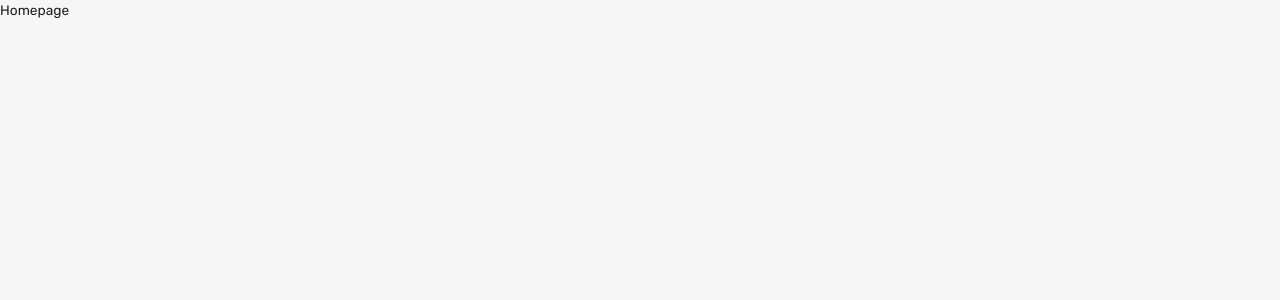
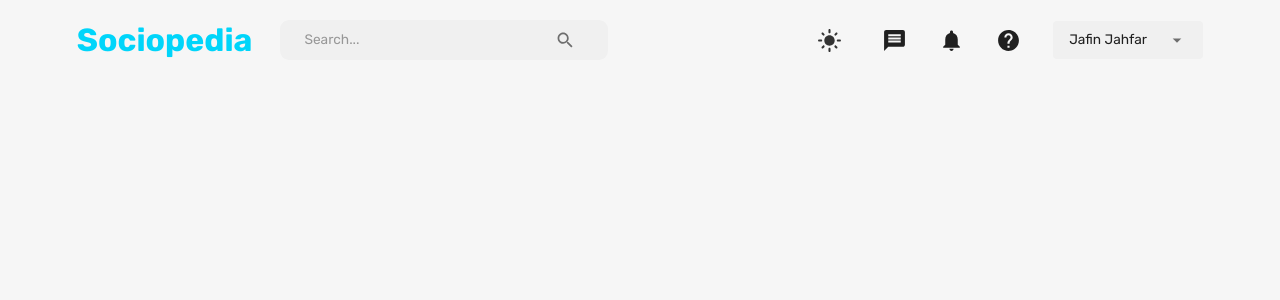
Before and after one commit to jafin01/MERN-Social-media-App, a React (Create React App) app in the folder client/: page /home in a window 1280 px wide. Shown: the top 300 px of the page. Built offline with nearby package versions, Linux system fonts and the light colour scheme.

Commit message:
Navbar completed

```diff
--- a/client/src/pages/HomePage/HomePage.jsx
+++ b/client/src/pages/HomePage/HomePage.jsx
@@ -1,8 +1,12 @@
+import { Box } from '@mui/system';
 import React from 'react';
+import Navbar from '../Navbar/Navbar';
 
 function HomePage() {
   return (
-    <div>Homepage</div>
+    <Box>
+      <Navbar />
+    </Box>
   );
 }
 
--- a/client/src/pages/Navbar/Navbar.jsx
+++ b/client/src/pages/Navbar/Navbar.jsx
@@ -1,10 +1,194 @@
-import React from 'react';
+import React, { useState } from 'react';
+import {
+  Box,
+  IconButton,
+  InputBase,
+  Typography,
+  Select,
+  MenuItem,
+  FormControl,
+  useTheme,
+  useMediaQuery,
+} from '@mui/material';
+
+import {
+  Search,
+  Message,
+  DarkMode,
+  LightMode,
+  Notifications,
+  Help,
+  Menu,
+  Close,
+} from '@mui/icons-material';
+import { useDispatch } from 'react-redux';
+// import { useSelector } from 'react-redux';
+import { useNavigate } from 'react-router-dom';
+import FlexBetween from '../../components/FlexBetween';
+import { authActions } from '../../store/authSlice';
 
 function Navbar() {
+  const [isMobileMenuToggled, setIsMobileMenuToggled] = useState(false);
+  const dispatch = useDispatch();
+  const navigate = useNavigate();
+  // const user = useSelector((state) => state.user);
+  const isNonMobileScreens = useMediaQuery('(min-width: 1000px');
+
+  const theme = useTheme();
+  const neutralLight = theme.palette.neutral.light;
+  const { dark } = theme.palette.neutral;
+  const background = theme.palette.background.default;
+  const primaryLight = theme.palette.primary.light;
+  const { alt } = theme.palette.background;
+
+  // const fullName = `${user.firstName} ${user.lastName}`;
+  const fullName = 'Jafin Jahfar';
+
   return (
-    <div>
-      Navbar
-    </div>
+    <FlexBetween padding="1rem 6%" background={alt}>
+      <FlexBetween gap="1.75rem">
+        <Typography
+          fontWeight="bold"
+          fontSize="clamp(1rem, 2rem, 2.25rem)"
+          color="primary"
+          onClick={() => navigate('/home')}
+          sx={{
+            '&:hover': {
+              color: primaryLight,
+              cursor: 'pointer',
+            },
+          }}
+        >
+          Sociopedia
+
+        </Typography>
+        {isNonMobileScreens && (
+          <FlexBetween
+            backgroundColor={neutralLight}
+            borderRadius="9px"
+            gap="3rem"
+            padding="0.1rem 1.5rem"
+          >
+            <InputBase placeholder="Search..." />
+            <IconButton>
+              <Search />
+            </IconButton>
+          </FlexBetween>
+        )}
+      </FlexBetween>
+
+      {/* desktop nav */}
+      {isNonMobileScreens ? (
+        <FlexBetween gap="2rem">
+          <IconButton onClick={() => dispatch(authActions.setMode())}>
+            {theme.palette.mode === 'dark' ? (
+              <DarkMode sx={{ fontSize: '25px' }} />
+            ) : (
+              <LightMode sx={{ color: dark, fontSize: '25px' }} />
+            )}
+          </IconButton>
+          <Message sx={{ fontSize: '25px' }} />
+          <Notifications sx={{ fontSize: '25px' }} />
+          <Help sx={{ fontSize: '25px' }} />
+          <FormControl variant="standard" value={fullName}>
+            <Select
+              value={fullName}
+              sx={{
+                backgroundColor: neutralLight,
+                width: '150px',
+                borderRadius: '0.25rem',
+                padding: '0.25rem 1rem',
+                '& .MuiSvgIcon-root': {
+                  pr: '0.25rem',
+                  width: '3rem',
+                },
+                '& .MuiSelect-select:focus': {
+                  backgroundColor: neutralLight,
+                },
+              }}
+              input={<InputBase />}
+            >
+              <MenuItem value={fullName}>
+                <Typography>{fullName}</Typography>
+              </MenuItem>
+              <MenuItem onClick={() => dispatch(authActions.setLogout())}>Log Out</MenuItem>
+            </Select>
+          </FormControl>
+        </FlexBetween>
+      ) : (
+        <IconButton onClick={() => setIsMobileMenuToggled(!isMobileMenuToggled)}>
+          <Menu />
+        </IconButton>
+      )}
+
+      {/* Mobile nav */}
+      {!isNonMobileScreens && isMobileMenuToggled && (
+        <Box
+          position="fixed"
+          right="0"
+          bottom="0"
+          height="100%"
+          zIndex="10"
+          maxWidth="500px"
+          minWidth="300px"
+          backgroundColor={background}
+        >
+          {/* Close icon */}
+          <Box display="flex" justifyContent="flex-end" p="1rem">
+            <IconButton onClick={() => setIsMobileMenuToggled(!isMobileMenuToggled)}>
+              <Close />
+            </IconButton>
+          </Box>
+
+          {/* Menu items */}
+          <FlexBetween
+            display="flex"
+            flexDirection="column"
+            justifyContent="center"
+            alignItems="center"
+            gap="2rem"
+          >
+            <IconButton
+              onClick={() => dispatch(authActions.setMode())}
+              sx={{ fontSize: '25px' }}
+            >
+              {theme.palette.mode === 'dark' ? (
+                <DarkMode sx={{ fontSize: '25px' }} />
+              ) : (
+                <LightMode sx={{ color: dark, fontSize: '25px' }} />
+              )}
+            </IconButton>
+            <Message sx={{ fontSize: '25px' }} />
+            <Notifications sx={{ fontSize: '25px' }} />
+            <Help sx={{ fontSize: '25px' }} />
+            <FormControl variant="standard" value={fullName}>
+              <Select
+                value={fullName}
+                sx={{
+                  backgroundColor: neutralLight,
+                  width: '150px',
+                  borderRadius: '0.25rem',
+                  padding: '0.25rem 1rem',
+                  '& .MuiSvgIcon-root': {
+                    pr: '0.25rem',
+                    width: '3rem',
+                  },
+                  '& .MuiSelect-select:focus': {
+                    backgroundColor: neutralLight,
+                  },
+                }}
+                input={<InputBase />}
+              >
+                <MenuItem value={fullName}>
+                  <Typography>{fullName}</Typography>
+                </MenuItem>
+                <MenuItem onClick={() => dispatch(authActions.setLogout())}>Log Out</MenuItem>
+              </Select>
+            </FormControl>
+          </FlexBetween>
+        </Box>
+      )}
+    </FlexBetween>
   );
 }
 
```
